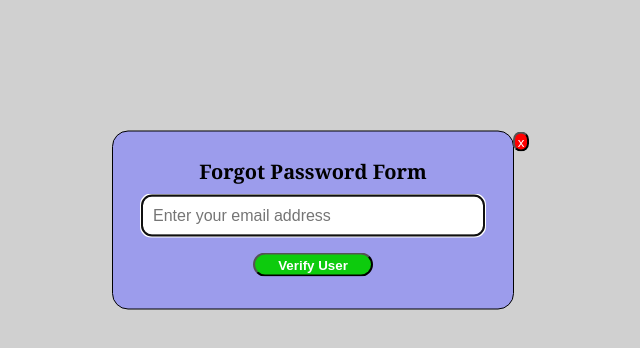
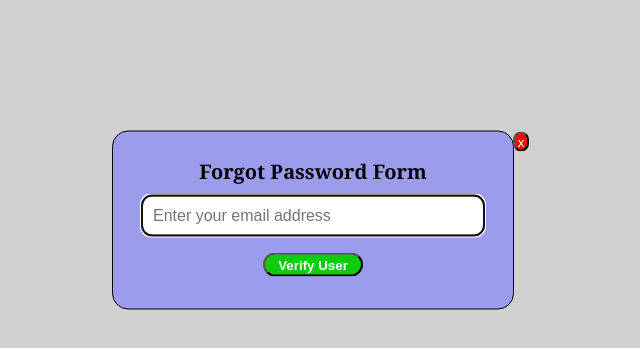
Before and after one commit to Yashu-Goel/PaisaBachao, a React (Create React App) app in the folder client/: page /resetpassword in a window 1280 px wide. Shown: the top 348 px of the page, without its empty margins (327-967 px from the left). Built offline with nearby package versions, Linux system fonts and the light colour scheme.

Commit message:
reset-pass-done

```diff
--- a/client/src/Authentication/ResetPass/ResetPass.css
+++ b/client/src/Authentication/ResetPass/ResetPass.css
@@ -53,7 +53,7 @@
 
 .outer-reset>form>input[type="submit"] {
     margin: 1.6rem;
-    width: 30%;
+    width: 10rem;
     height: 2.4rem;
     background-color: rgb(13, 203, 13);
     border-radius: 1.6rem;
```
